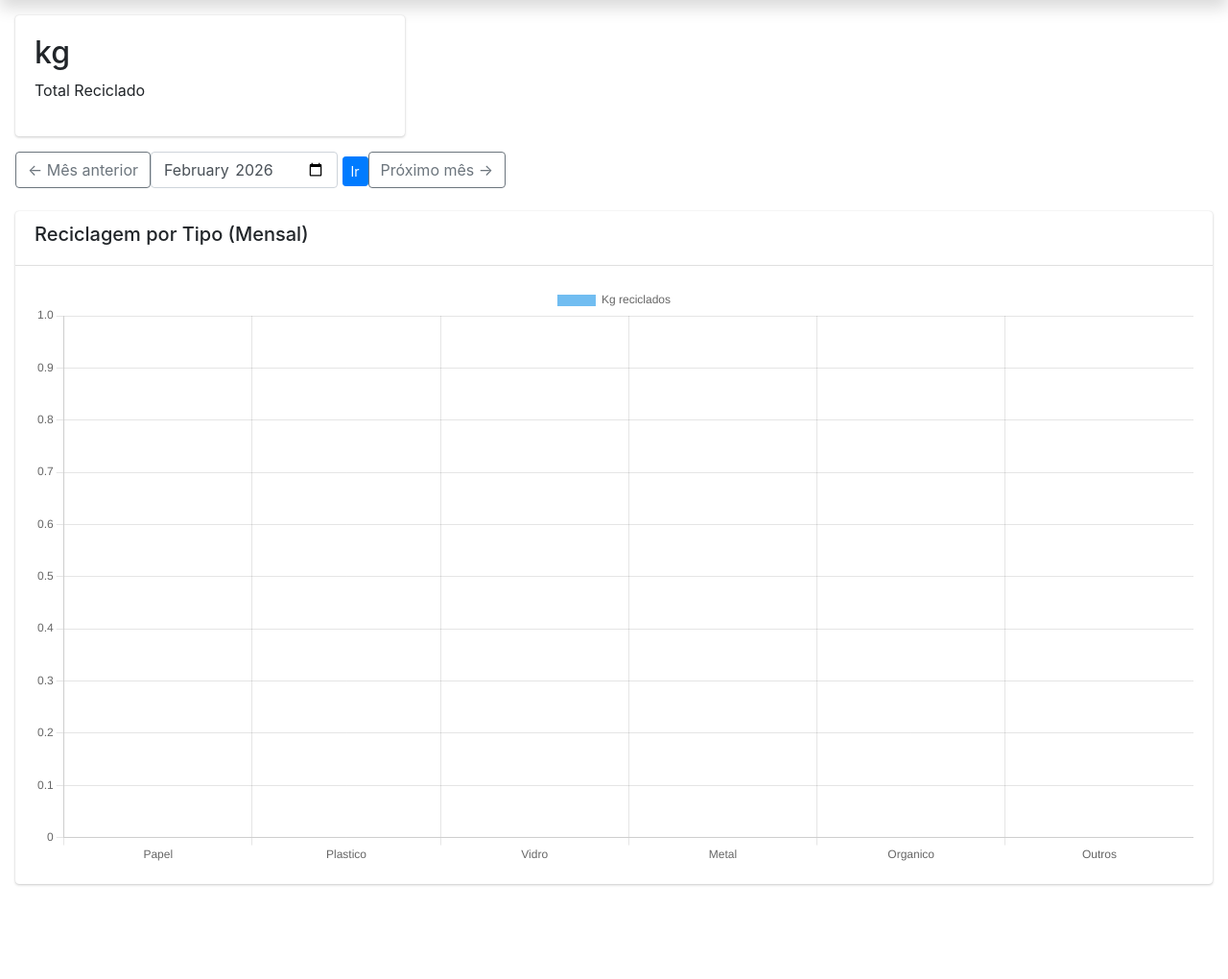
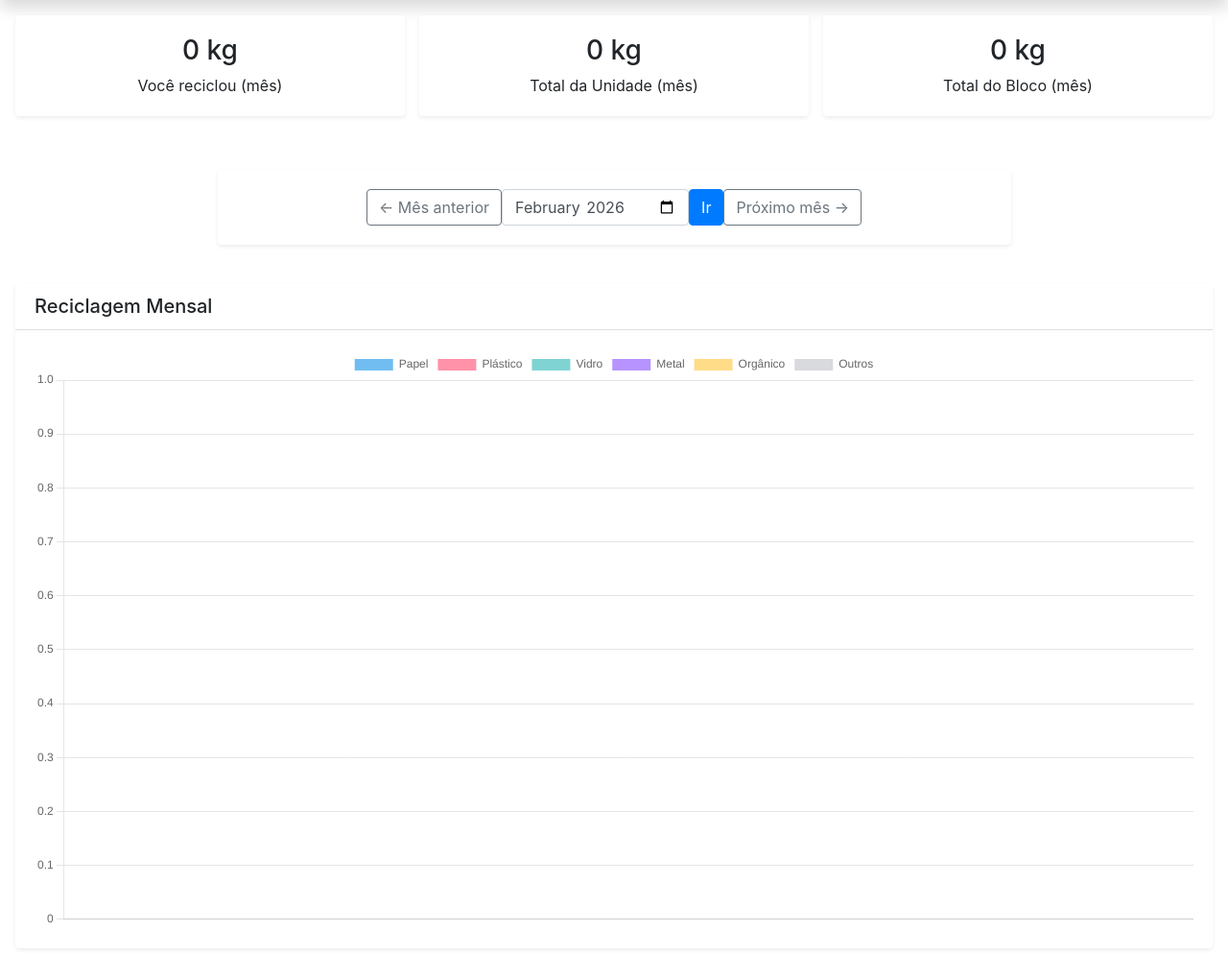
Before and after one commit to ropecual/TCCEtec, a Django app: page / in a window 1280 px wide. Shown: the part 268-1288 px from the top of the page at 96% size. Before the commit the page ends 1191 px from the top, so only its background shows below. Run offline with Django 5.2, Linux system fonts and the light colour scheme; the visitor is signed in with stand-in values (Sample User, id 1); data that the repository does not hold is empty; some libraries are stand-ins or nearby versions.

Commit message:
Melhoria no dashboard

```diff
--- a/accounts/urls.py
+++ b/accounts/urls.py
@@ -1,10 +1,17 @@
 from django.urls import path
-from .views import CustomLoginView, CustomLogoutView, UserListView, UserUpdateView
+from .views import (
+    CustomLoginView,
+    CustomLogoutView,
+    UserListView,
+    UserCreateView,
+    UserUpdateView,
+)
 
 urlpatterns = [
-	path('login/', CustomLoginView.as_view(), name='login'),
-	path('logout/', CustomLogoutView.as_view(), name='logout'),
+    path("login/", CustomLoginView.as_view(), name="login"),
+    path("logout/", CustomLogoutView.as_view(), name="logout"),
 
-	path("usuarios/", UserListView.as_view(), name="user_list"),
-	path("usuarios/<int:pk>/editar/", UserUpdateView.as_view(), name="user_update"),
+    path("usuarios/", UserListView.as_view(), name="user_list"),
+    path("usuarios/novo/", UserCreateView.as_view(), name="user_create"),
+    path("usuarios/<int:pk>/editar/", UserUpdateView.as_view(), name="user_update"),
 ]
--- a/relatorios/views.py
+++ b/relatorios/views.py
@@ -6,12 +6,14 @@ from django.views.generic import TemplateView
 from django.contrib.auth.mixins import LoginRequiredMixin
 from django.db.models import Sum
 from dateutil.relativedelta import relativedelta
+
 from accounts.mixins import AdminRequiredMixin
 from residuos.models import RegistroColeta, TipoResiduo
 
 
 class AdminOnlyView(AdminRequiredMixin, TemplateView):
     template_name = "admin_area.html"
+
 
 class DashboardView(LoginRequiredMixin, TemplateView):
     template_name = "dashboard.html"
@@ -22,11 +24,9 @@ class DashboardView(LoginRequiredMixin, TemplateView):
         user = self.request.user
         profile = user.profile
 
-        queryset = RegistroColeta.objects.all()
-
-        if profile.tipo == "MORADOR":
-            queryset = queryset.filter(morador=user)
-
+        # ===============================
+        # DEFINIR MÊS BASE
+        # ===============================
         mes_param = self.request.GET.get("mes")
 
         if mes_param:
@@ -35,54 +35,129 @@ class DashboardView(LoginRequiredMixin, TemplateView):
         else:
             data_base = timezone.now().replace(day=1)
 
-        # Filtrar mês selecionado
-        queryset = queryset.filter(
+        context["mes_anterior"] = (data_base - relativedelta(months=1)).strftime("%Y-%m")
+        context["mes_proximo"] = (data_base + relativedelta(months=1)).strftime("%Y-%m")
+        context["mes_selecionado"] = data_base.strftime("%Y-%m")
+
+        # ===============================
+        # QUERY BASE DO MÊS
+        # ===============================
+        queryset_mes = RegistroColeta.objects.filter(
             data__year=data_base.year,
             data__month=data_base.month
         )
 
-        # ===== CALCULAR NAVEGAÇÃO =====
-        mes_anterior = (data_base - relativedelta(months=1)).strftime("%Y-%m")
-        mes_proximo = (data_base + relativedelta(months=1)).strftime("%Y-%m")
+        # ============================================================
+        # VISÃO MORADOR
+        # ============================================================
+        if profile.tipo == "MORADOR":
 
-        context["mes_anterior"] = mes_anterior
-        context["mes_proximo"] = mes_proximo
-        context["mes_selecionado"] = data_base.strftime("%Y-%m")
+            unidade = profile.unidade
+            bloco = None
 
-        # ===== AGRUPAR POR TIPO =====
-        dados = (
-            queryset
-            .values('tipo_residuo')
-            .annotate(total=Sum('quantidade'))
-        )
+            if unidade:
+                bloco = unidade.bloco
 
-        labels = []
-        valores = []
+                queryset_unidade = queryset_mes.filter(
+                    morador__profile__unidade=unidade
+                )
 
-        for tipo, _ in TipoResiduo.choices:
-            labels.append(tipo.capitalize())
-            total = next((item['total'] for item in dados if item['tipo_residuo'] == tipo), 0)
-            valores.append(float(total) if total else 0)
+                queryset_bloco = queryset_mes.filter(
+                    morador__profile__unidade__bloco=bloco
+                )
+            else:
+                queryset_unidade = RegistroColeta.objects.none()
+                queryset_bloco = RegistroColeta.objects.none()
 
-        context["labels"] = json.dumps(labels)
-        context["valores"] = json.dumps(valores)
+            # Totais
+            total_individual = queryset_mes.filter(
+                morador=user
+            ).aggregate(total=Sum("quantidade"))["total"] or 0
+
+            total_unidade = queryset_unidade.aggregate(
+                total=Sum("quantidade")
+            )["total"] or 0
+
+            total_bloco = queryset_bloco.aggregate(
+                total=Sum("quantidade")
+            )["total"] or 0
+
+            context["total_individual"] = round(total_individual, 2)
+            context["total_unidade"] = round(total_unidade, 2)
+            context["total_bloco"] = round(total_bloco, 2)
+
+            # ===============================
+            # GRÁFICO COMPARATIVO POR MORADOR
+            # ===============================
+            moradores = (
+                queryset_unidade
+                .values("morador__id", "morador__username")
+                .distinct()
+            )
+
+            labels = [m["morador__username"] for m in moradores]
+
+            datasets = []
+
+            cores = [
+                "rgba(54, 162, 235, 0.7)",
+                "rgba(255, 99, 132, 0.7)",
+                "rgba(75, 192, 192, 0.7)",
+                "rgba(153, 102, 255, 0.7)",
+                "rgba(255, 206, 86, 0.7)",
+                "rgba(201, 203, 207, 0.7)",
+            ]
+
+            for index, (tipo, nome_legivel) in enumerate(TipoResiduo.choices):
+
+                valores = []
+
+                for morador in moradores:
+                    total = queryset_unidade.filter(
+                        morador__id=morador["morador__id"],
+                        tipo_residuo=tipo
+                    ).aggregate(total=Sum("quantidade"))["total"] or 0
+
+                    valores.append(float(total))
+
+                datasets.append({
+                    "label": nome_legivel,
+                    "data": valores,
+                    "backgroundColor": cores[index % len(cores)],
+                })
+
+            context["labels"] = json.dumps(labels)
+            context["datasets"] = json.dumps(datasets)
+
+        # ============================================================
+        # VISÃO ADMIN
+        # ============================================================
+        else:
+
+            total_geral = queryset_mes.aggregate(
+                total=Sum("quantidade")
+            )["total"] or 0
+
+            context["total_geral"] = round(total_geral, 2)
+
+            dados = (
+                queryset_mes
+                .values("tipo_residuo")
+                .annotate(total=Sum("quantidade"))
+            )
+
+            labels = []
+            valores = []
+
+            for tipo, _ in TipoResiduo.choices:
+                labels.append(tipo.capitalize())
+                total = next(
+                    (item["total"] for item in dados if item["tipo_residuo"] == tipo),
+                    0
+                )
+                valores.append(float(total) if total else 0)
+
+            context["labels"] = json.dumps(labels)
+            context["valores"] = json.dumps(valores)
 
         return context
-
-
-
-class RankingView(AdminRequiredMixin, TemplateView):
-    template_name = 'relatorios/ranking.html'
-
-    def get_context_data(self, **kwargs):
-        context = super().get_context_data(**kwargs)
-
-        ranking = (
-            RegistroColeta.objects
-            .values('morador__username')
-            .annotate(total=Sum('quantidade'))
-            .order_by('-total')
-        )
-
-        context['ranking'] = ranking
-        return context
--- a/residuos/views.py
+++ b/residuos/views.py
@@ -2,12 +2,14 @@ from django.views.generic import CreateView, ListView
 from django.urls import reverse_lazy
 from django.contrib.auth.mixins import LoginRequiredMixin
 from django.core.exceptions import PermissionDenied
+
 from .models import RegistroColeta
+from .forms import RegistroColetaForm
 
 
 class RegistroCreateView(LoginRequiredMixin, CreateView):
     model = RegistroColeta
-    fields = ['tipo_residuo', 'quantidade']
+    form_class = RegistroColetaForm
     template_name = 'residuos/registro_form.html'
     success_url = reverse_lazy('dashboard')
 
@@ -21,7 +23,6 @@ class RegistroCreateView(LoginRequiredMixin, CreateView):
         return super().form_valid(form)
 
 
-
 class RegistroListView(LoginRequiredMixin, ListView):
     model = RegistroColeta
     template_name = 'residuos/registro_list.html'
--- a/templates/base.html
+++ b/templates/base.html
@@ -62,30 +62,34 @@
                     <li class="nav-header">ADMINISTRAÇÃO</li>
 
                     <li class="nav-item">
-                        <a href="{% url 'condominio_list' %}" class="nav-link">
+                        <a href="{% url 'condominio_list' %}"
+                           class="nav-link {% if request.resolver_match.url_name == 'condominio_list' %}active{% endif %}">
                             <i class="nav-icon bi bi-building"></i>
                             <p>Condomínios</p>
                         </a>
                     </li>
 
                     <li class="nav-item">
-                        <a href="{% url 'bloco_list' %}" class="nav-link">
+                        <a href="{% url 'bloco_list' %}"
+                           class="nav-link {% if request.resolver_match.url_name == 'bloco_list' %}active{% endif %}">
                             <i class="nav-icon bi bi-layers"></i>
                             <p>Blocos</p>
                         </a>
                     </li>
 
                     <li class="nav-item">
-                        <a href="{% url 'unidade_list' %}" class="nav-link">
+                        <a href="{% url 'unidade_list' %}"
+                           class="nav-link {% if request.resolver_match.url_name == 'unidade_list' %}active{% endif %}">
                             <i class="nav-icon bi bi-house"></i>
                             <p>Unidades</p>
                         </a>
                     </li>
 
                     <li class="nav-item">
-                        <a href="{% url 'user_list' %}" class="nav-link">
+                        <a href="{% url 'user_list' %}"
+                           class="nav-link {% if request.resolver_match.url_name in 'user_list user_update' %}active{% endif %}">
                             <i class="nav-icon bi bi-people"></i>
-                            <p>Usuários</p>
+                            <p>Gestão de Usuários</p>
                         </a>
                     </li>
 
--- a/templates/dashboard.html
+++ b/templates/dashboard.html
@@ -2,50 +2,109 @@
 
 {% block content %}
 
-<div class="row">
+<!-- ===================== -->
+<!-- CARDS SUPERIORES -->
+<!-- ===================== -->
+<div class="row mb-4">
 
-    <div class="col-md-4">
-        <div class="card text-bg-success">
-            <div class="card-body">
-                <h2>{{ total_kg }} kg</h2>
-                <p>Total Reciclado</p>
+    {% if user.profile.tipo == "MORADOR" %}
+
+        <div class="col-md-4 mb-3">
+            <div class="card text-bg-primary shadow-sm">
+                <div class="card-body text-center">
+                    <h3 class="fw-bold">{{ total_individual }} kg</h3>
+                    <p class="mb-0">Você reciclou (mês)</p>
                 </div>
             </div>
         </div>
 
+        <div class="col-md-4 mb-3">
+            <div class="card text-bg-success shadow-sm">
+                <div class="card-body text-center">
+                    <h3 class="fw-bold">{{ total_unidade }} kg</h3>
+                    <p class="mb-0">Total da Unidade (mês)</p>
                 </div>
-<div class="d-flex align-items-center gap-2 mb-3">
+            </div>
+        </div>
 
-    <a href="?mes={{ mes_anterior }}" class="btn btn-outline-secondary">
+        <div class="col-md-4 mb-3">
+            <div class="card text-bg-warning shadow-sm">
+                <div class="card-body text-center">
+                    <h3 class="fw-bold">{{ total_bloco }} kg</h3>
+                    <p class="mb-0">Total do Bloco (mês)</p>
+                </div>
+            </div>
+        </div>
+
+    {% else %}
+
+        <div class="col-md-4 mb-3">
+            <div class="card text-bg-success shadow-sm">
+                <div class="card-body text-center">
+                    <h3 class="fw-bold">{{ total_geral }} kg</h3>
+                    <p class="mb-0">Total Geral do Sistema (mês)</p>
+                </div>
+            </div>
+        </div>
+
+    {% endif %}
+
+</div>
+
+
+<!-- ===================== -->
+<!-- NAVEGAÇÃO DO MÊS -->
+<!-- ===================== -->
+<div class="row justify-content-center mb-4">
+
+    <div class="col-md-8">
+
+        <div class="card shadow-sm">
+            <div class="card-body d-flex justify-content-center align-items-center gap-3 flex-wrap">
+
+                <a href="?mes={{ mes_anterior }}"
+                   class="btn btn-outline-secondary">
                     ← Mês anterior
                 </a>
 
-    <form method="get" class="d-inline">
-        <input type="month" name="mes" value="{{ mes_selecionado }}" class="form-control d-inline w-auto">
-        <button type="submit" class="btn btn-primary btn-sm">
+                <form method="get" class="d-flex align-items-center gap-2">
+                    <input type="month"
+                           name="mes"
+                           value="{{ mes_selecionado }}"
+                           class="form-control">
+                    <button type="submit"
+                            class="btn btn-primary">
                         Ir
                     </button>
                 </form>
 
-    <a href="?mes={{ mes_proximo }}" class="btn btn-outline-secondary">
+                <a href="?mes={{ mes_proximo }}"
+                   class="btn btn-outline-secondary">
                     Próximo mês →
                 </a>
 
             </div>
+        </div>
+
+    </div>
+
+</div>
 
 
-<div class="card mt-4">
+<!-- ===================== -->
+<!-- GRÁFICO -->
+<!-- ===================== -->
+<div class="card shadow-sm">
     <div class="card-header">
-        <h5>Reciclagem por Tipo (Mensal)</h5>
+        <h5 class="mb-0">Reciclagem Mensal</h5>
     </div>
-
     <div class="card-body">
         <canvas id="graficoMensal"></canvas>
     </div>
 </div>
 
+{% endblock %}
 
-{% endblock %}
 
 {% block extra_js %}
 <script src="https://cdn.jsdelivr.net/npm/chart.js"></script>
@@ -53,31 +112,53 @@
 <script>
 const ctx = document.getElementById('graficoMensal');
 
-    const grafico = new Chart(ctx, {
+{% if user.profile.tipo == "MORADOR" %}
+
+new Chart(ctx, {
+    type: 'bar',
+    data: {
+        labels: {{ labels|safe }},
+        datasets: {{ datasets|safe }}
+    },
+    options: {
+        responsive: true,
+        plugins: {
+            legend: {
+                position: 'top'
+            }
+        },
+        scales: {
+            x: { stacked: true },
+            y: { stacked: true, beginAtZero: true }
+        }
+    }
+});
+
+{% else %}
+
+new Chart(ctx, {
     type: 'bar',
     data: {
         labels: {{ labels|safe }},
         datasets: [{
             label: 'Kg reciclados',
             data: {{ valores|safe }},
-                backgroundColor: [
-                    'rgba(54, 162, 235, 0.7)',
-                    'rgba(255, 99, 132, 0.7)',
-                    'rgba(75, 192, 192, 0.7)',
-                    'rgba(153, 102, 255, 0.7)',
-                    'rgba(255, 206, 86, 0.7)',
-                    'rgba(201, 203, 207, 0.7)'
-                ]
+            backgroundColor: 'rgba(54, 162, 235, 0.7)'
         }]
     },
     options: {
         responsive: true,
+        plugins: {
+            legend: {
+                position: 'top'
+            }
+        },
         scales: {
-                y: {
-                    beginAtZero: true
-                }
+            y: { beginAtZero: true }
         }
     }
 });
+
+{% endif %}
 </script>
 {% endblock %}
```
Also changed, not shown: accounts/forms.py (+18 -0 lines), accounts/views.py (+57 -5 lines), residuos/forms.py (added, +29 -0 lines), residuos/models.py (+2 -5 lines), templates/accounts/user_create.html (added, +70 -0 lines), templates/accounts/user_list.html (+19 -5 lines). Lines whose indentation alone changed are shown as unchanged.
